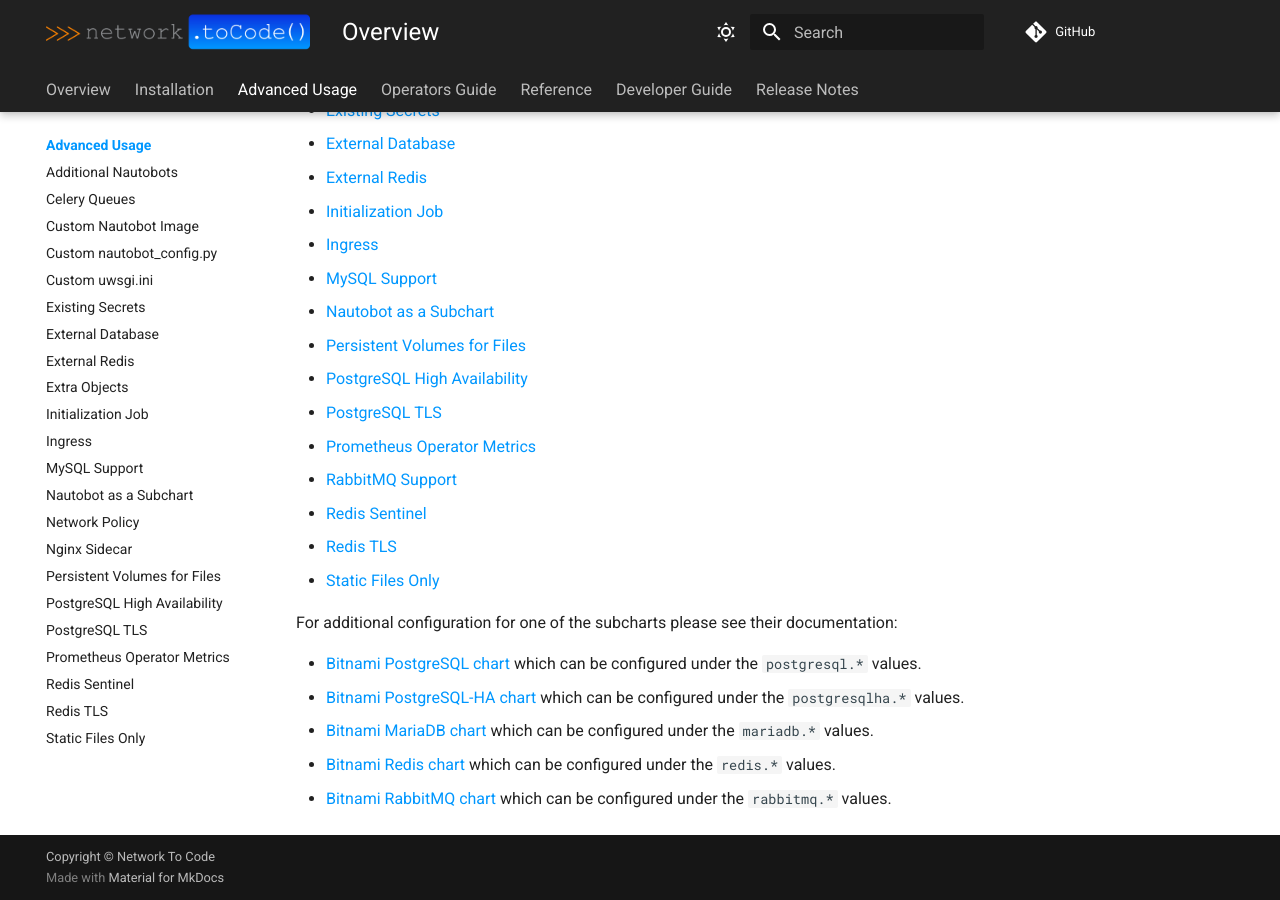
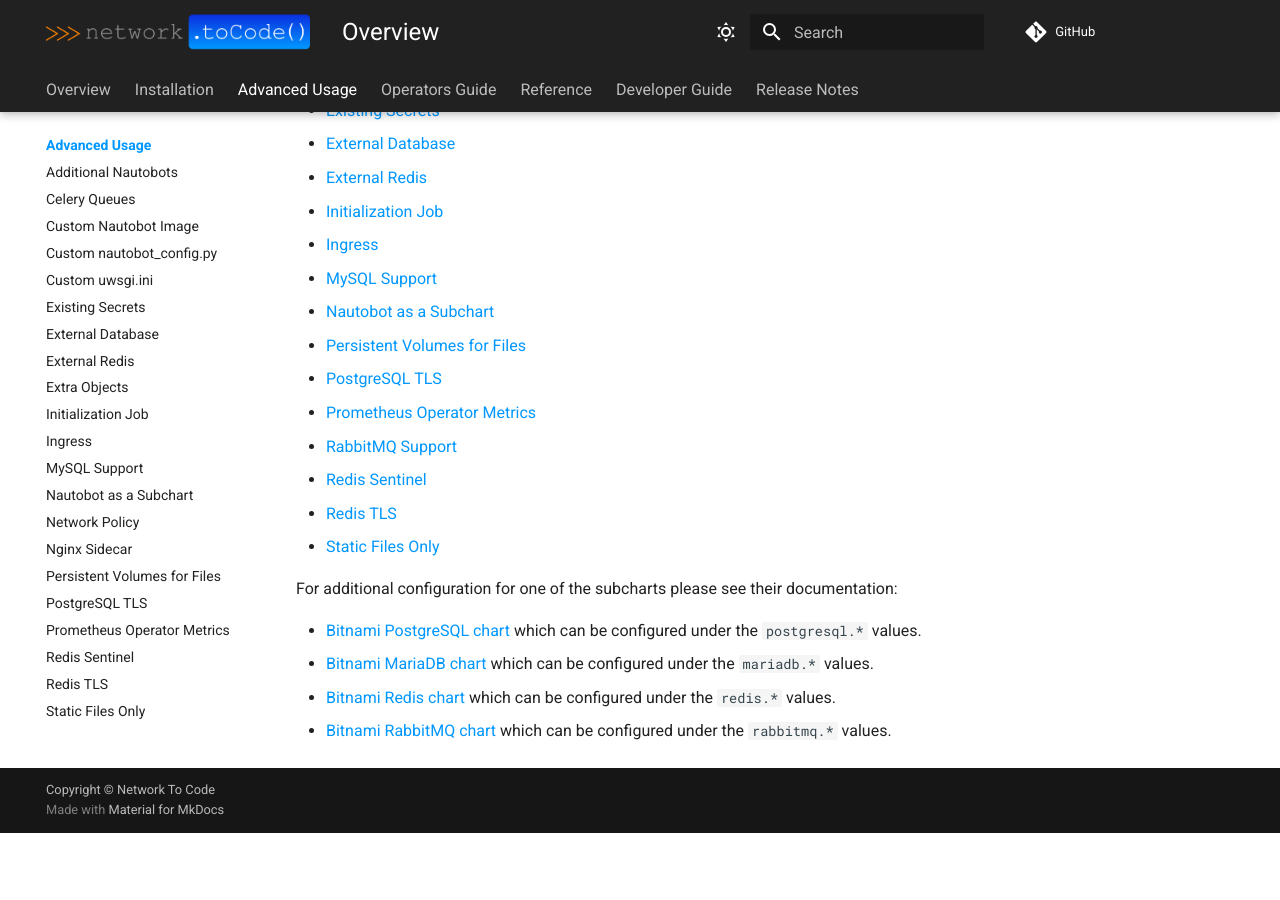
Before and after one commit to nautobot/helm-charts, an MkDocs documentation site: the page built from docs/advanced-features/index.md, in a window 1280 px wide and 900 px high, scrolled down 509 px. Built offline with MkDocs 1.6.1 and Material for MkDocs 9.7.7, drawn with Linux system fonts in a browser that asks for light colours; comment, search, counter and statistics services are not loaded; after the commit the page ends 1342 px from its top, so only the background shows below that.

Commit message:
remove postgresql HA sub-chart

```diff
--- a/docs/advanced-features/index.md
+++ b/docs/advanced-features/index.md
@@ -15,7 +15,6 @@
 * [MySQL Support](mysql/)
 * [Nautobot as a Subchart](nautobot-as-subchart/)
 * [Persistent Volumes for Files](persistence/)
-* [PostgreSQL High Availability](postgresql-ha/)
 * [PostgreSQL TLS](postgresql-tls/)
 * [Prometheus Operator Metrics](prometheus-metrics/)
 * [RabbitMQ Support](rabbitmq/)
@@ -26,7 +25,6 @@
 For additional configuration for one of the subcharts please see their documentation:
 
 * [Bitnami PostgreSQL chart](https://github.com/bitnami/charts/tree/master/bitnami/postgresql) which can be configured under the `postgresql.*` values.
-* [Bitnami PostgreSQL-HA chart](https://github.com/bitnami/charts/tree/main/bitnami/postgresql-ha) which can be configured under the `postgresqlha.*` values.
 * [Bitnami MariaDB chart](https://github.com/bitnami/charts/tree/main/bitnami/mariadb) which can be configured under the `mariadb.*` values.
 * [Bitnami Redis chart](https://github.com/bitnami/charts/tree/master/bitnami/redis) which can be configured under the `redis.*` values.
 * [Bitnami RabbitMQ chart](https://github.com/bitnami/charts/tree/main/bitnami/rabbitmq) which can be configured under the `rabbitmq.*` values.
--- a/mkdocs.yml
+++ b/mkdocs.yml
@@ -87,7 +87,6 @@
     - Network Policy: "advanced-features/network-policy.md"
     - Nginx Sidecar: "advanced-features/nginx-sidecar.md"
     - Persistent Volumes for Files: "advanced-features/persistence.md"
-    - PostgreSQL High Availability: "advanced-features/postgresql-ha.md"
     - PostgreSQL TLS: "advanced-features/postgresql-tls.md"
     - Prometheus Operator Metrics: "advanced-features/prometheus-metrics.md"
     - Redis Sentinel: "advanced-features/redis-sentinel.md"
```
Also changed, not shown: docs/installation/dependencies.md (+0 -2 lines), 4 other files.
